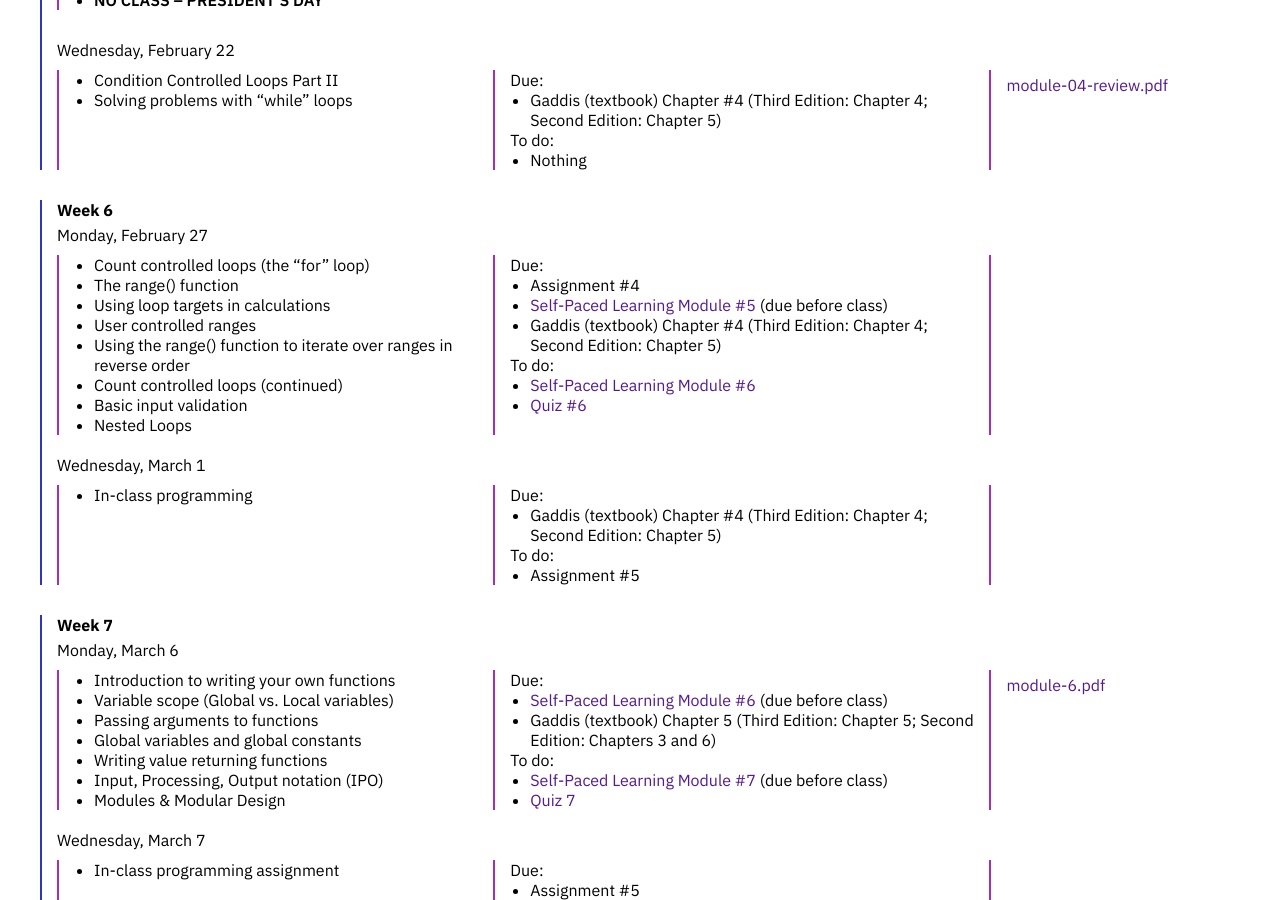
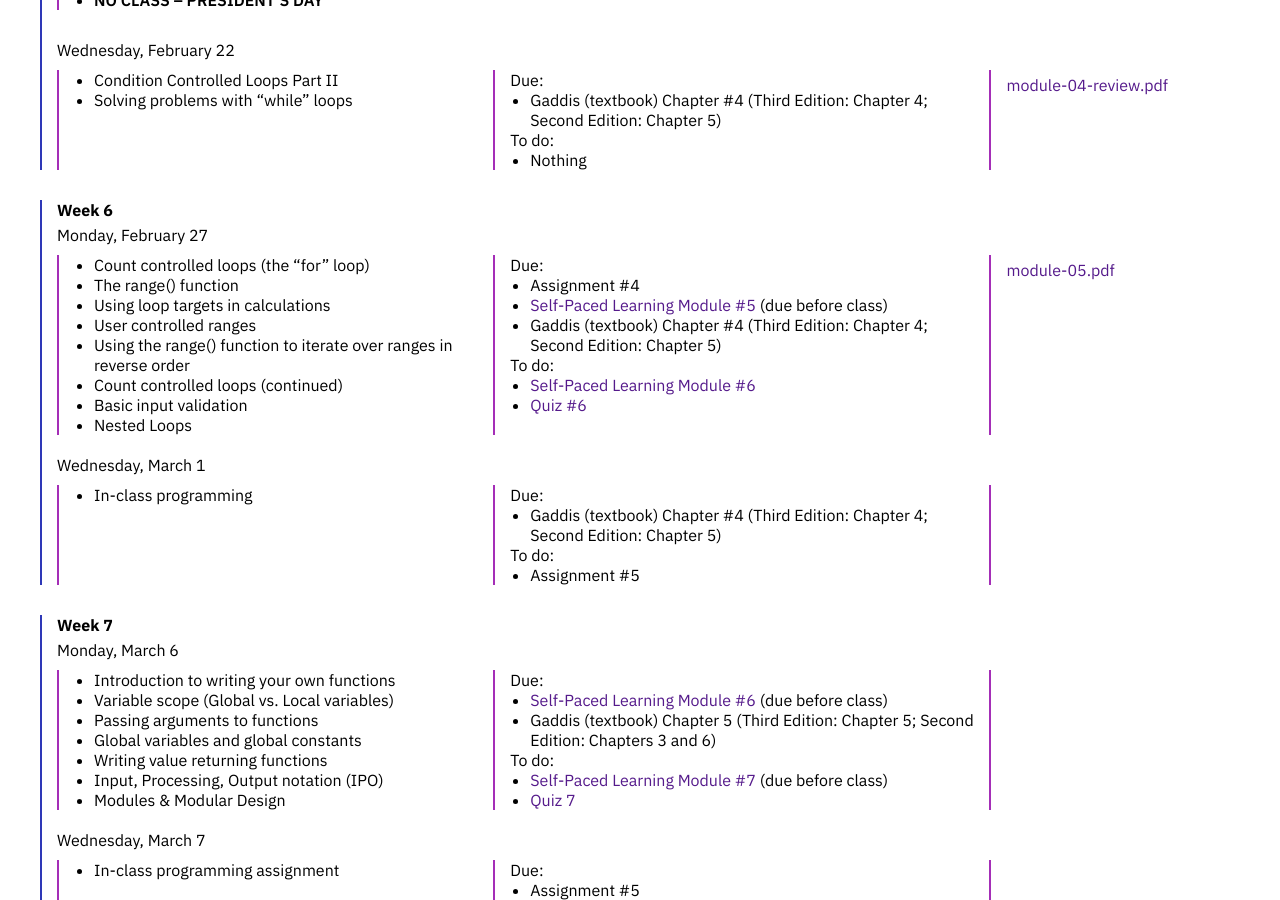
Before and after one commit to emilydidthis/CSCI-UA.0002-Spring23, a Jekyll site: the page built from schedule-MW.markdown, in a window 1280 px wide and 900 px high, scrolled down 1995 px. Built offline with Jekyll 4.4.1, drawn with Linux system fonts in a browser that asks for light colours.

Commit message:
week 5 slides

```diff
--- a/schedule-MW.markdown
+++ b/schedule-MW.markdown
@@ -337,8 +337,7 @@ To do:
 <div class="week-column materials" markdown="1">
 
 ### Materials
-<!-- <a href="{{ site.url }}{{ site.baseurl }}/assets/slides/10-module5.pdf">module-5.pdf</a>
-<a href="{{ site.url }}{{ site.baseurl }}/code/10-shape-drawer.py"><code>shape-drawer.py</code></a> -->
+<a href="{{ site.url }}{{ site.baseurl }}/assets/slides-MW/module-05-MW.pdf">module-05.pdf</a>
 
 
 </div>
@@ -399,7 +398,7 @@ To do:
 <div class="week-column materials" markdown="1">
 
 ### Materials
-<a href="{{ site.url }}{{ site.baseurl }}/assets/slides/12-module6.pdf">module-6.pdf</a>
+<!-- <a href="{{ site.url }}{{ site.baseurl }}/assets/slides/12-module6.pdf">module-6.pdf</a> -->
 
 </div>
 </div>
```
Also changed, not shown: 1 other file.
